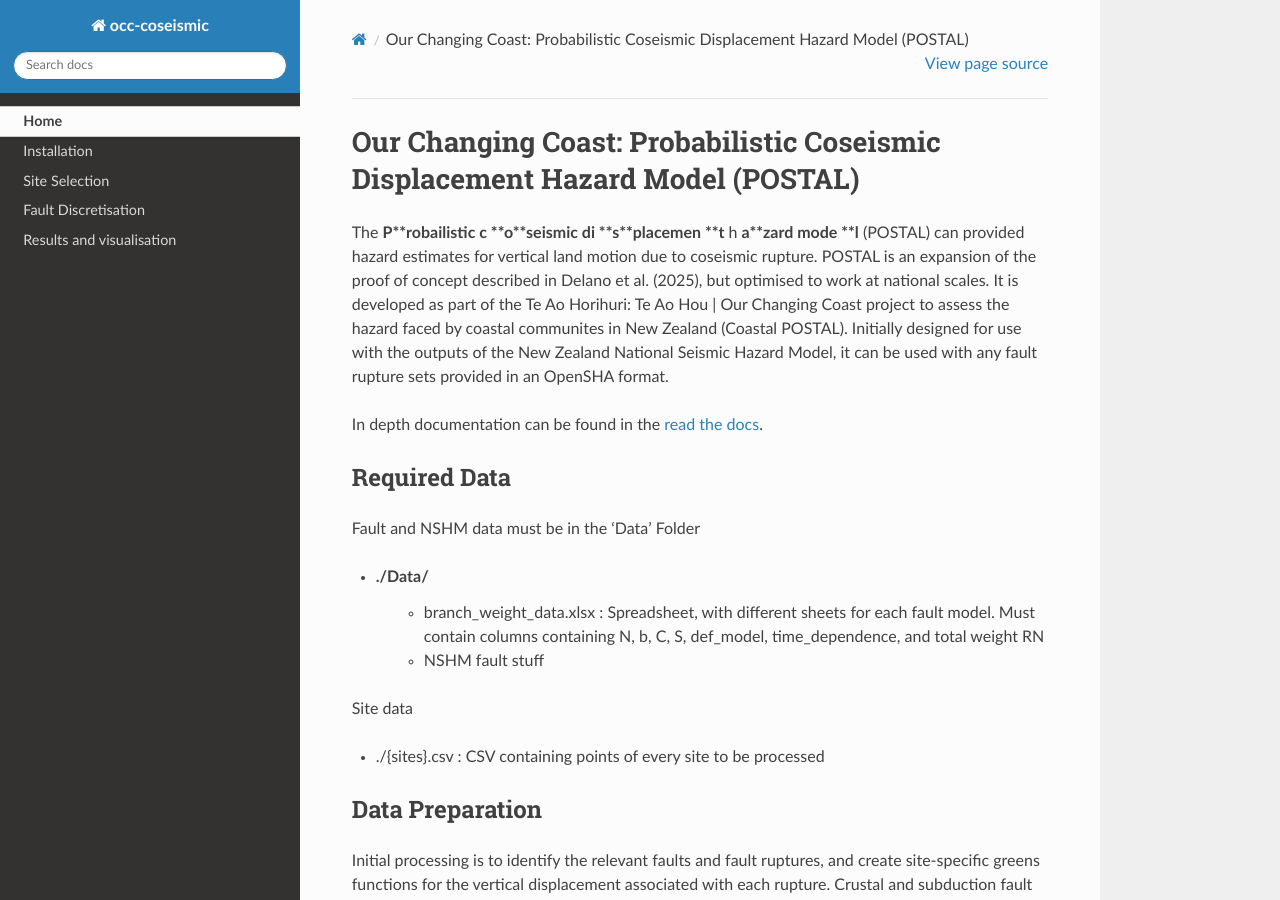
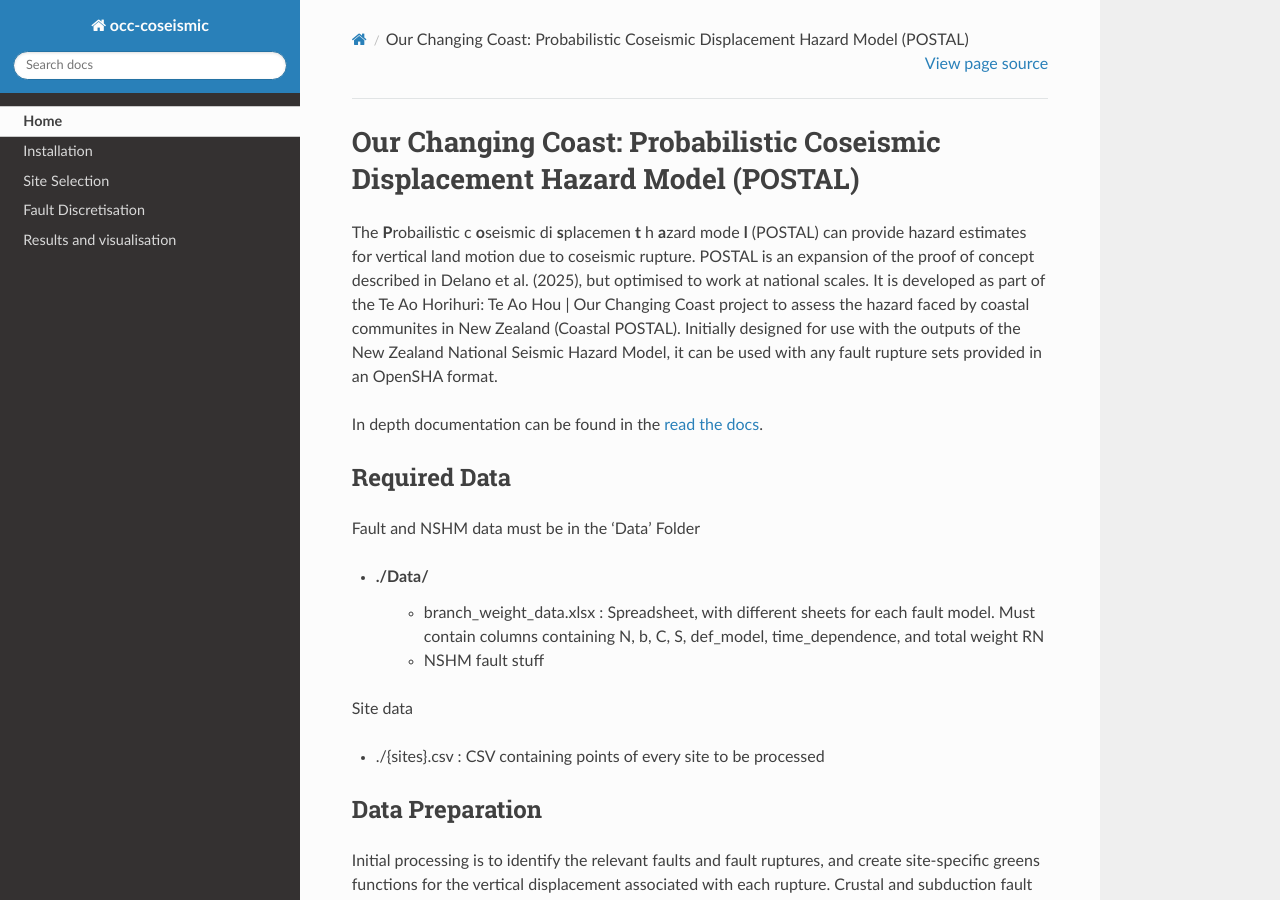
Before and after one commit to uc-eqgeo/occ-coseismic, a Sphinx documentation site: the page built from docs/index.rst, in a window 1280 px wide and 900 px high. Built offline with Sphinx 7.4.7 and the Read the Docs theme 3.1.0, drawn with Linux system fonts in a browser that asks for light colours; pages that are not in the unit, such as notebooks, are missing from menus.

Commit message:
Write more

```diff
--- a/README.rst
+++ b/README.rst
@@ -1,7 +1,7 @@
 Our Changing Coast: Probabilistic Coseismic Displacement Hazard Model (POSTAL)
 ==============================================================================
 
-The **P**robailistic c **o**seismic di **s**placemen **t** h **a**zard mode **l** (POSTAL) can provided hazard estimates for vertical land motion due to coseismic rupture.
+The **P**\ robailistic c **o**\ seismic di **s**\ placemen **t** h **a**\ zard mode **l** (POSTAL) can provide hazard estimates for vertical land motion due to coseismic rupture.
 POSTAL is an expansion of the proof of concept described in Delano et al. (2025), but optimised to work at national scales.
 It is developed as part of the Te Ao Horihuri: Te Ao Hou | Our Changing Coast project to assess the hazard faced by coastal communites in New Zealand (Coastal POSTAL).
 Initially designed for use with the outputs of the New Zealand National Seismic Hazard Model, it can be used with any fault rupture sets provided in an OpenSHA format.
```
Also changed, not shown: docs/preprocessing.rst (+18 -8 lines).
